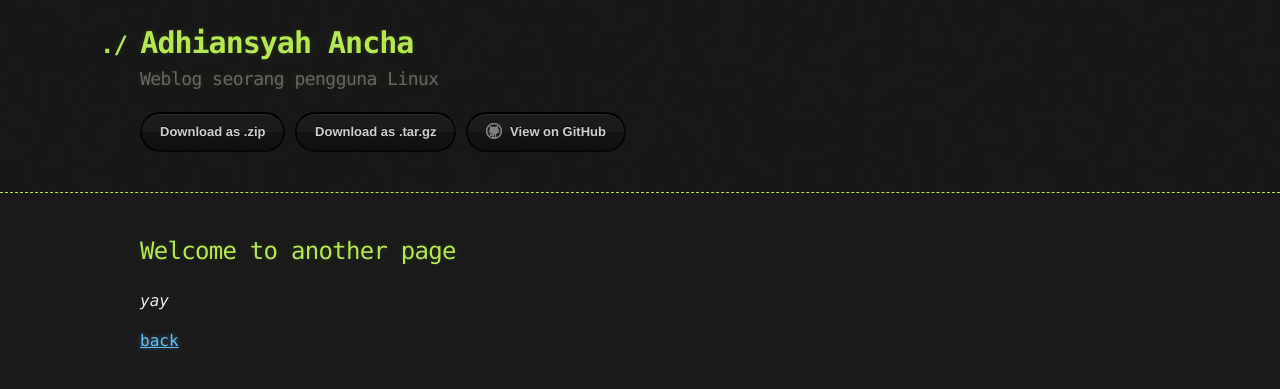
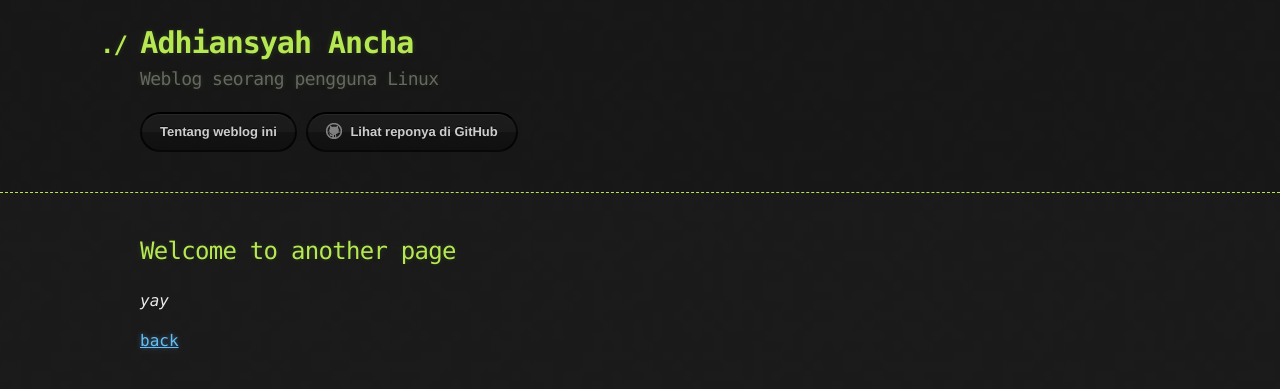
Before and after one commit to adhiansyah/adhiansyah.github.io, a Jekyll site: the page built from tentang.md, in a window 1280 px wide. Shown: the top 389 px of the page. Built offline with Jekyll 4.4.1, drawn with Linux system fonts in a browser that asks for light colours; our own code applies the rules of GitHub Pages for plain Markdown files.

Commit message:
Kustomisasi sedikit

```diff
--- a/_layouts/default.html
+++ b/_layouts/default.html
@@ -1,5 +1,5 @@
 <!DOCTYPE html>
-<html lang="{{ site.lang | default: "en-US" }}">
+<html lang="{{ site.lang | default: "id-ID" }}">
   <head>
     <meta charset='utf-8'>
     <meta http-equiv="X-UA-Compatible" content="IE=edge">
@@ -20,10 +20,9 @@
 
         <section id="downloads">
           {% if site.show_downloads %}
-            <a href="{{ site.github.zip_url }}" class="btn">Download as .zip</a>
-            <a href="{{ site.github.tar_url }}" class="btn">Download as .tar.gz</a>
+            <a href="{{ /tentang }}" class="btn">Tentang weblog ini</a>
           {% endif %}
-          <a href="{{ site.github.repository_url }}" class="btn btn-github"><span class="icon"></span>View on GitHub</a>
+          <a href="{{ site.github.repository_url }}" class="btn btn-github"><span class="icon"></span>Lihat reponya di GitHub</a>
         </section>
       </div>
     </header>
```
Also changed, not shown: tentang.md (renamed from another-page.md).
